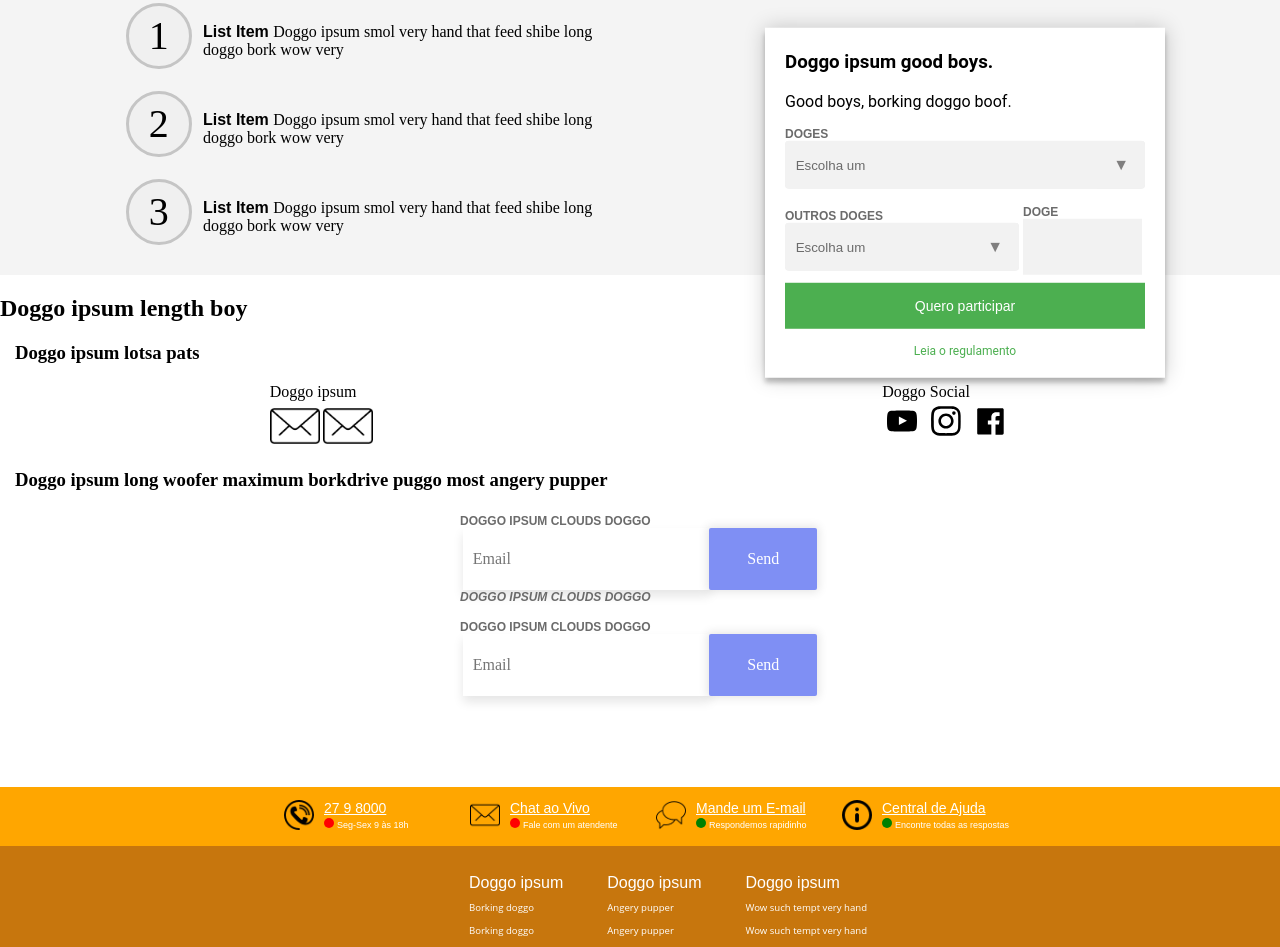
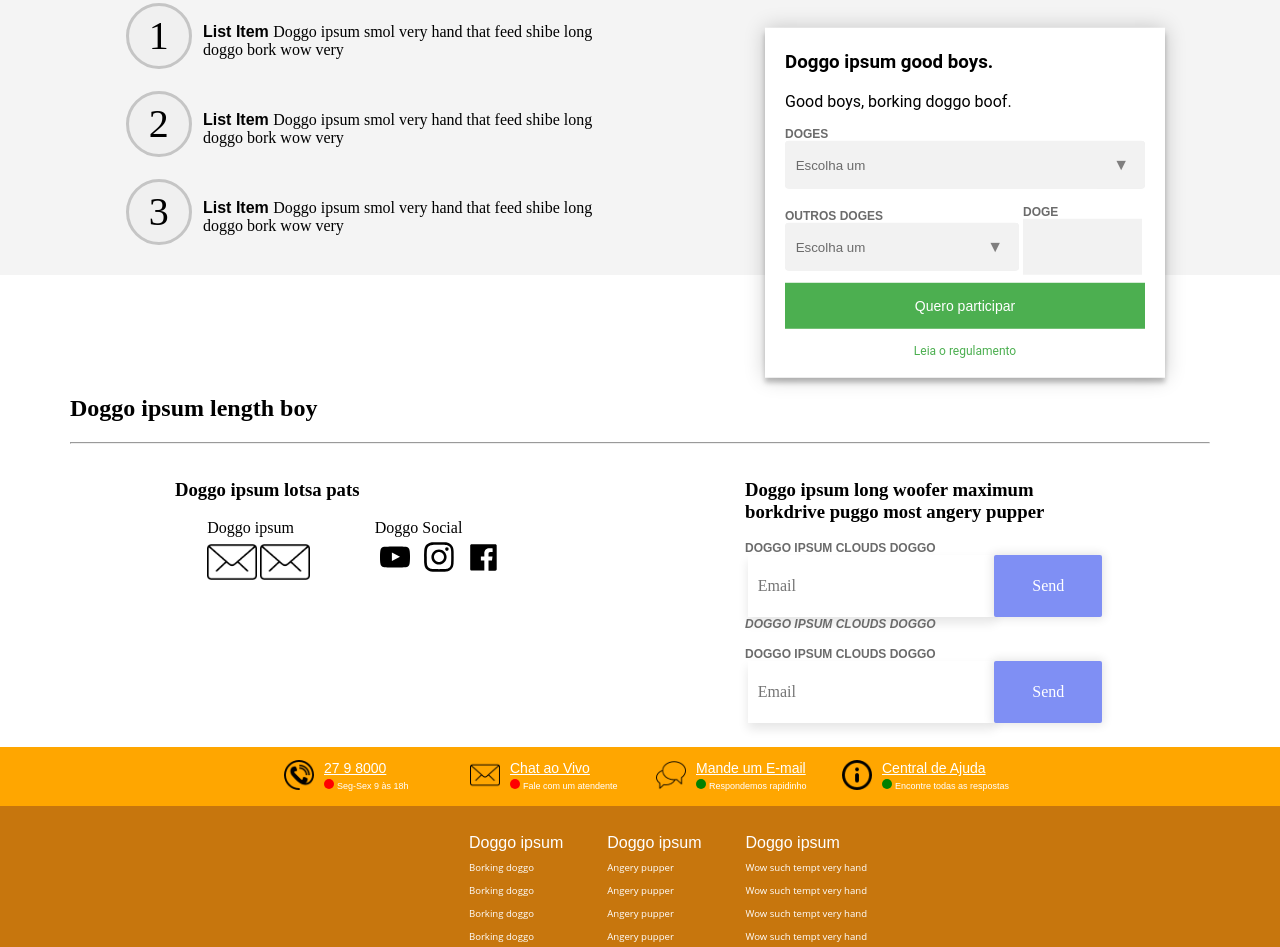
Before and after one commit to Hysumi/front-end-BEM, a website: page index.html in a window 1280 px wide. Shown: the part 438-1385 px from the top of the page. Drawn offline with Linux system fonts and the light colour scheme.

Commit message:
finalizando o básico

```diff
--- a/index.html
+++ b/index.html
@@ -133,12 +133,14 @@
                         </div>
                     </div>
                 </section>
-                <section>
+                <section class='page_social_section'>
+                    <div class='page_social'>
                         <h2>Doggo ipsum length boy</h2>
-
+                        <hr/>
+                        <div class='page_social_container'>
                             <div class='page_social_content'>
                                     <h3>Doggo ipsum lotsa pats</h3>
-                        <div class='page_social_container'>
+                                    <div class='page_social_email'>
                                         <div class='page_social_email_container'>
                                             <div class='page_social_email_grid'>
                                                 <div class='page_social_email_grid_title'>Doggo ipsum</div>
@@ -195,6 +197,8 @@
                                                         <input type="email" class="page_send_form_field" placeholder="Email" />
                                                         <button type="button" class="page_send_form_button page_send_form_button--primary page_send_form_button--inside">Send</button>
                                                     </form>
+                                                </div>
+                                            </div>
                                         </div>
                                     </div>
                                 </div>
--- a/src/common.blocks/footer/footer.scss
+++ b/src/common.blocks/footer/footer.scss
@@ -189,7 +189,7 @@ $lightBrown: rgb(255, 166, 0);
 
 
 
-@media all and (min-width : 900px) {
+@media all and (min-width : 768px) {
     .footer_contact_mobile,
     .footer_navigation_mobile,
     .footer_cards_mobile,
--- a/src/common.blocks/page/page.scss
+++ b/src/common.blocks/page/page.scss
@@ -1,21 +1,19 @@
-.page_main_content {
-    //display: flex;
-    //flex-direction: column;
+hr {
+    display: none;
 }
-
 .page_title_section {
     margin: 0 auto;
     padding: 0 2em;
 }
 
 .page_register_content,
+.page_social,
 .page_social_content {
     margin: 15px;
 }
 
 .page_register_section {
     background-color: rgba(240, 240, 240, 0.7);
-    //display: flex; colocar quando for max> 500
 }
 
 .page_register_text {
@@ -194,7 +192,7 @@ select::-ms-expand {
     text-decoration: none;
 }
 
-.page_social_container {
+.page_social_email {
     display: flex;
     width: 100%;
 }
@@ -231,8 +229,7 @@ select::-ms-expand {
     position: relative;
     background: #fff;
     max-width: 360px;
-    margin: 0 auto 55px;
-    padding: .25em 20px 1.25em 20px;
+    margin: 0 auto .5em auto;
 }
 
 .page_send_content_input{
@@ -311,14 +308,21 @@ $button-text-color: #fff;
 }
 
 @media all and (min-width : 768px) {
+    hr {
+        display: block;
+    }
     .page_title_section {
         padding: 0px 6em;
         max-width: 600px;
         margin: 0 auto 0 0;
     }
+
+    .page_register_section,
+    .page_social_section {
+        padding: 0 2.5em;
+    }
     .page_register_section {
         display: flex;
-        padding: 0 2.5em;
     }
     .page_register_form_container {
         transform: translateY(50%);
@@ -328,4 +332,24 @@ $button-text-color: #fff;
     .page_register_form_title {
         font-size: 12px;
     }
+
+    .page_social {
+        margin: 120px 30px 0 30px;
+    }
+
+    .page_social_content {
+        padding-top: 15px;
+        max-width: 360px;
+        margin: 0 auto;
+        padding: .5em;
+        width: 100%;
+    }
+
+    .page_social_container {
+        display: flex;
+    }
+
+    .page_send_content {
+        margin: 0;
+    }
 }
```
Also changed, not shown: src/bundles/css-bundle/bundle.min.css. Lines whose indentation alone changed are shown as unchanged.
